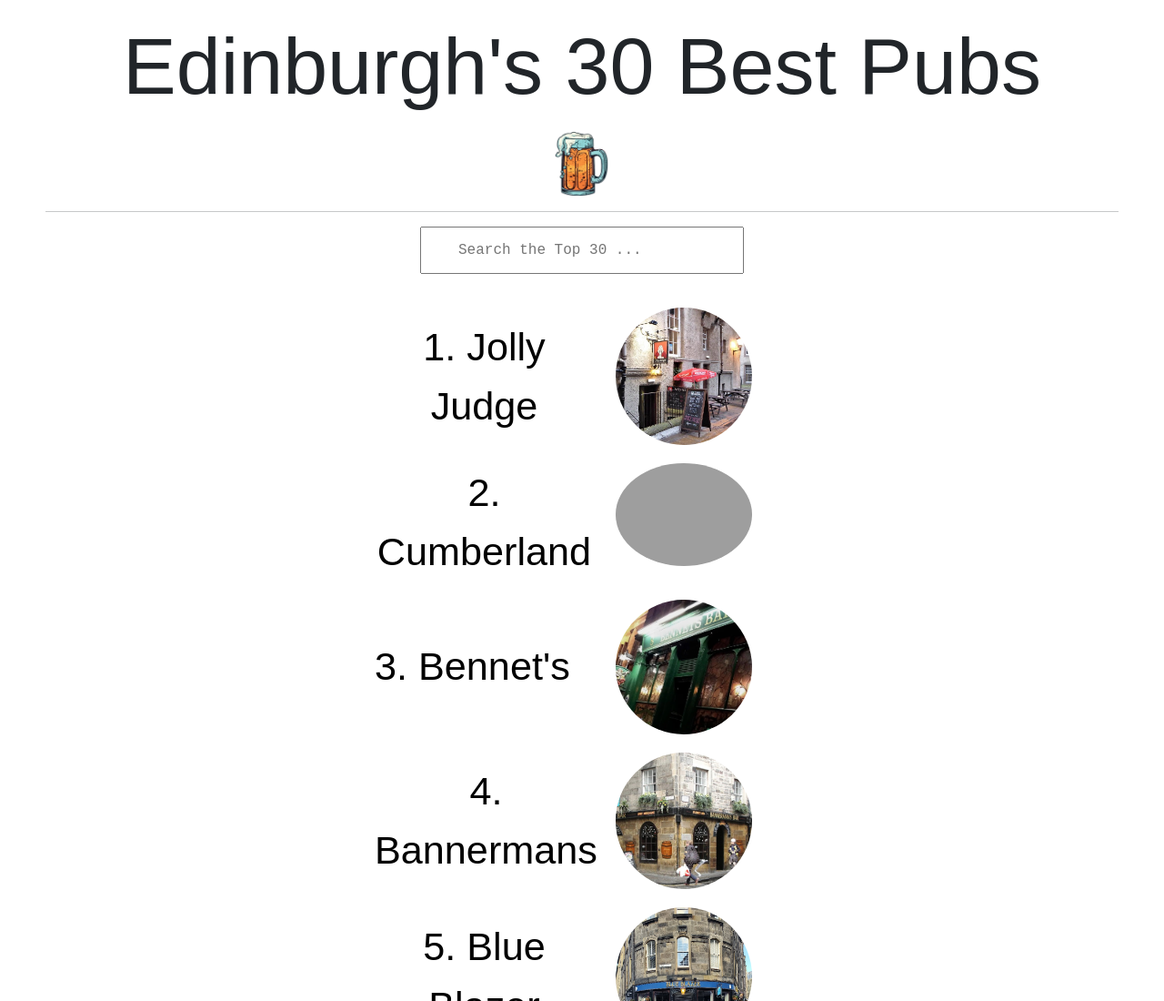
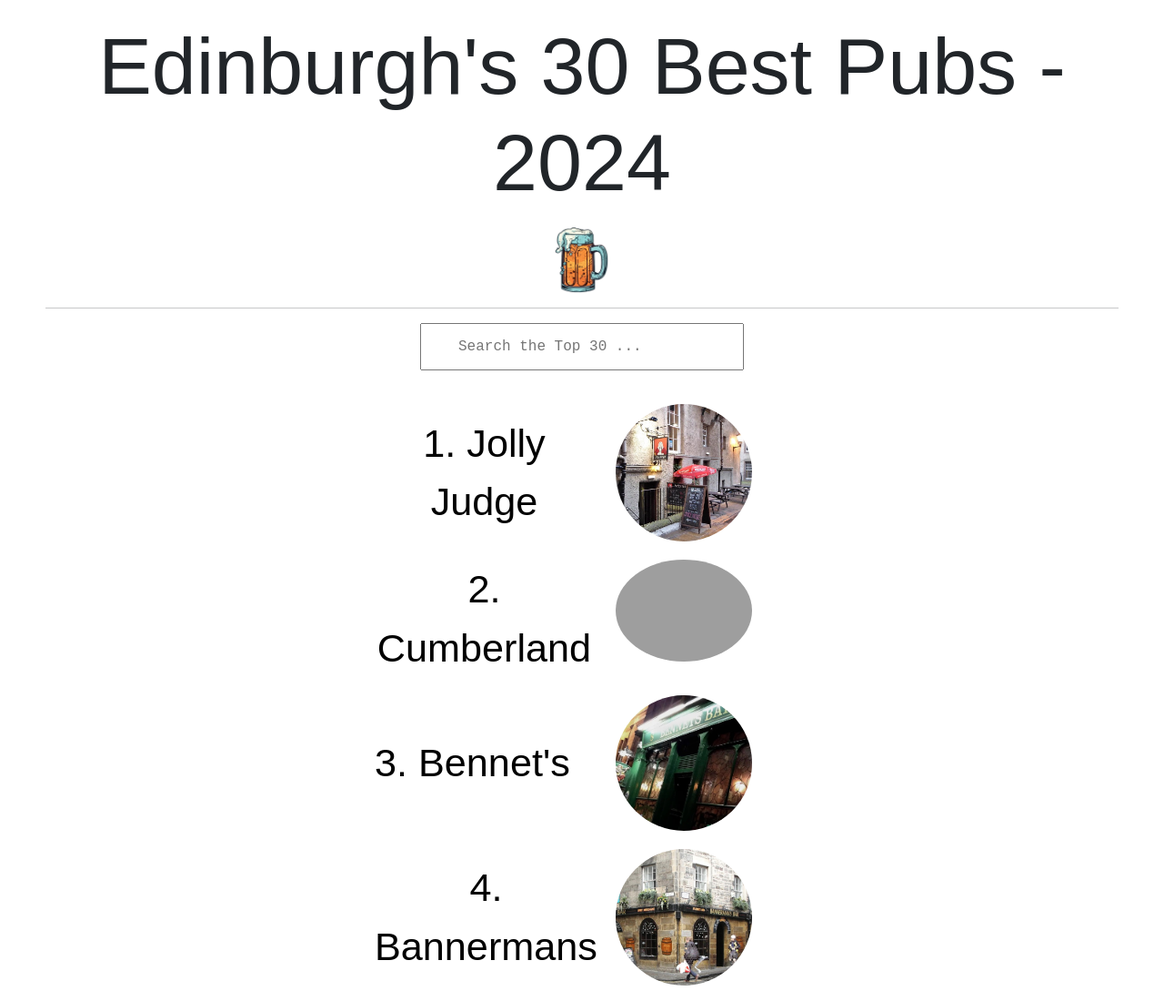
Before and after one commit to TaylorD1982/edinburghPubGuide, a plain HTML site: page index.html in a window 1280 px wide. Shown: the top 1100 px of the page at 91% size. Drawn offline with nearby package versions, Linux system fonts and the light colour scheme; grey boxes are pictures that could not be loaded; a web font is replaced by a local one.

Commit message:
Update index.html

```diff
--- a/index.html
+++ b/index.html
@@ -23,7 +23,7 @@
 </head>
 <body>
 
-<h1 class="heading">Edinburgh's 30 Best Pubs</h1>
+<h1 class="heading">Edinburgh's 30 Best Pubs - 2024</h1>
 
 
 <div class="bannerImage">
```
